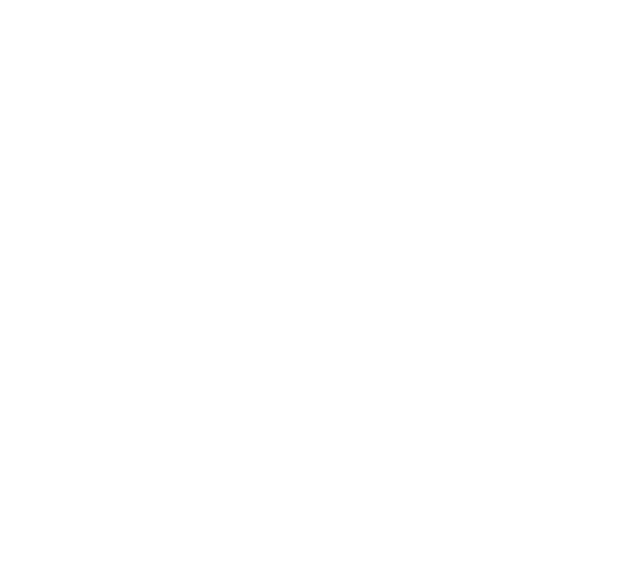
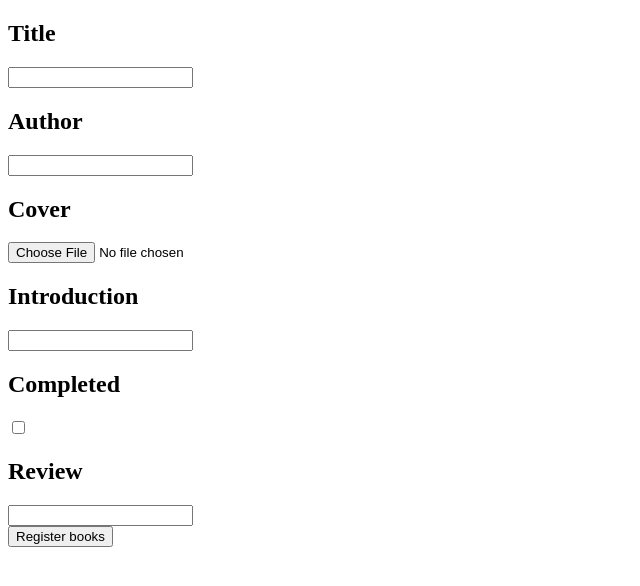
Before and after one commit to avilac26/showcaseReact, a React (Vite) app: page /create in a window 1280 px wide. Shown: the top 586 px of the page, without its empty margins (0-640 px from the left). Built offline with nearby package versions, Linux system fonts and the light colour scheme.

Commit message:
Created create view inputs

```diff
--- a/src/App.jsx
+++ b/src/App.jsx
@@ -1,16 +1,28 @@
+import React from 'react'
 import { useState } from 'react'
-import reactLogo from './assets/react.svg'
-import viteLogo from '/vite.svg'
 import './App.css'
+import { Route, Routes, BrowserRouter } from 'react-router-dom'
+import Index from './pages';
+import Create from './pages/Create';
+import View from './pages/View';
+
+
 
 function App() {
   const [count, setCount] = useState(0)
 
   return (
     <>
+    <BrowserRouter>
+        <Routes>
+          <Route path='/' element={ <Index />}/>
+          <Route path='/create' element={ <Create />}/>
+          <Route path='/view/:bookId' element={ <View />}/>
+        </Routes>
+      </BrowserRouter>
 
     </>
   )
 }
 
-export default App
+export default App;
--- /dev/null
+++ b/src/pages/Create.jsx
@@ -0,0 +1,126 @@
+import { useState } from "react";
+
+function Create(){
+
+    const[title, SetTitle]=useState("");
+    const[author, SetAuthor]=useState("");
+    const[cover, SetCover]=useState("");
+    const[intro, SetIntro]=useState("");
+    const[completed, SetCompleted]=useState(false);
+    const[review, SetReview]=useState("");
+
+    function handleChange(e){
+        const name = e.target.name;
+        const value = e.target.value;
+        switch (name){
+            case 'title':
+                SetTitle(value);
+                break;
+            case 'author':
+                SetAuthor(value);
+                break;
+            case 'intro':
+                SetIntro(value);
+                break;
+            case 'completed':
+                SetCompleted(e.target.checked);
+                break;
+            case 'review':
+                SetReview(value);
+                break;
+        }
+    }
+
+    function handleOnChangeFile(e){
+        const element = e.target;
+        const file = element.files[0];
+        const reader = new FileReader();
+
+        reader.readAsDataURL(file);
+
+        reader.onloadend = function(){
+            SetCover(reader.result.toString());
+        }
+
+    }
+
+    function handleSubmit(e){
+        e.preventDefault();
+
+        const newBook = {
+            id: crypto.randomUUID(),
+            title,
+            author,
+            cover,
+            intro,
+            completed,
+            review,
+        };
+
+        //TODO: mandar a registrar
+    }
+
+    return(
+        <div>
+            <form onSubmit={handleSubmit}>
+                <div>
+                    <h2>Title</h2>
+                    <input
+                        type="text"
+                        name="title"
+                        onChange={handleChange}
+                        value={title}
+                    />
+                </div>
+                <div>
+                    <h2>Author</h2>
+                    <input
+                        type="text"
+                        name="author"
+                        onChange={handleChange}
+                        value={author}
+                    />
+                </div>
+                <div>
+                    <h2>Cover</h2>
+                    <input
+                        type="file"
+                        name="cover"
+                        onChange={ handleOnChangeFile }
+                    />
+                    <div> {!!cover? <img src={cover} width="200" alt="preview" /> : "" } </div>
+                </div>
+                <div>
+                    <h2>Introduction</h2>
+                    <input
+                        type="text"
+                        name="intro"
+                        onChange={handleChange}
+                        value={intro}
+                    />
+                </div>
+                <div>
+                    <h2>Completed</h2>
+                    <input
+                        type="checkbox"
+                        name="completed"
+                        onChange={handleChange}
+                        value={completed}
+                    />
+                </div>
+                <div>
+                    <h2>Review</h2>
+                    <input
+                        type="text"
+                        name="review"
+                        onChange={handleChange}
+                        value={review}
+                    />
+                </div>
+                <input type="submit" value={"Register books"} />
+            </form>
+        </div>
+    )
+}
+
+export default Create;
--- /dev/null
+++ b/src/pages/Index.jsx
@@ -0,0 +1,7 @@
+function Index(){
+    return(
+        <h1>Index</h1>
+    )
+}
+
+export default Index;
--- /dev/null
+++ b/src/pages/View.jsx
@@ -0,0 +1,7 @@
+function View(){
+    return(
+        <h1>View</h1>
+    )
+}
+
+export default View;
```
